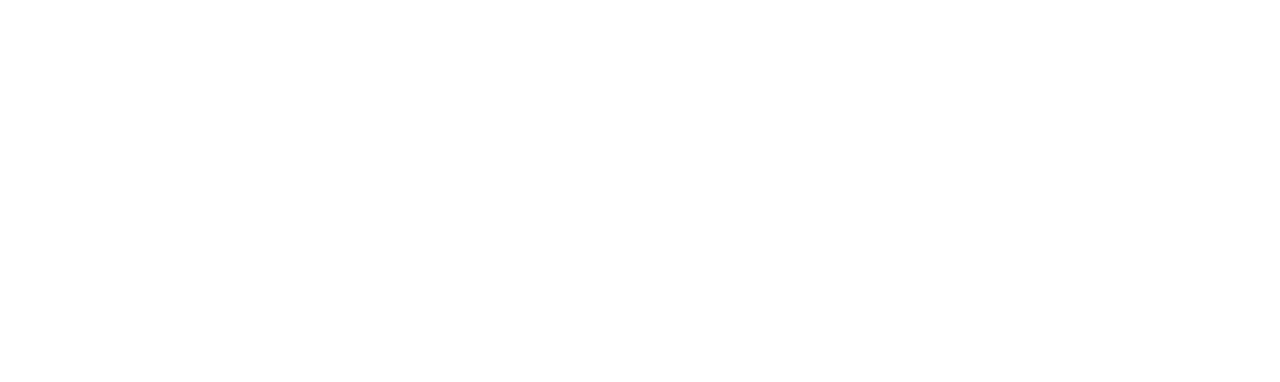
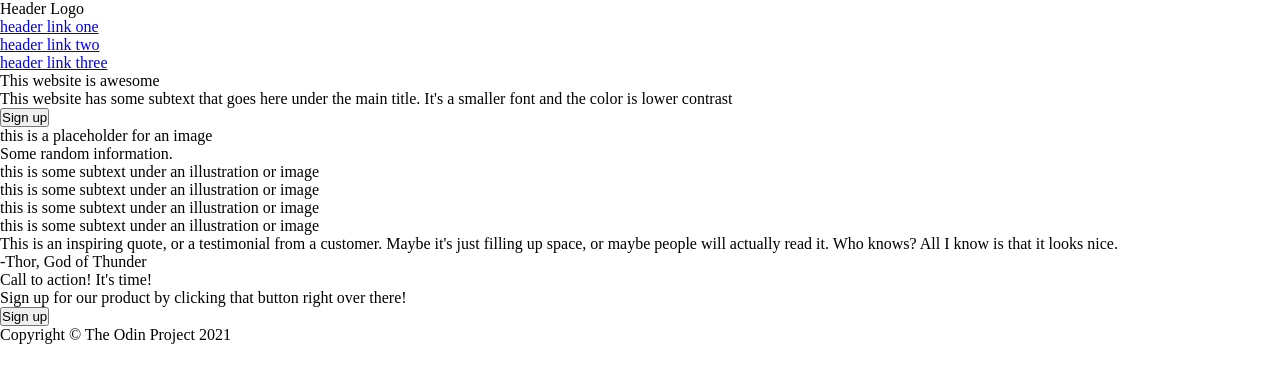
Before and after one commit to saffr3n-dump/landing-page, a plain HTML site: page index.html in a window 1280 px wide. Drawn offline with Linux system fonts and the light colour scheme.

Commit message:
feat: lay out index.html content

```diff
--- a/index.html
+++ b/index.html
@@ -8,5 +8,78 @@
     <title>Landing Page</title>
   </head>
   <body>
+    <div class="header">
+      <div class="logo">Header Logo</div>
+      <ul class="nav">
+        <li><a href="#">header link one</a></li>
+        <li><a href="#">header link two</a></li>
+        <li><a href="#">header link three</a></li>
+      </ul>
+    </div>
+
+    <div class="hero">
+      <div class="main">
+        <div class="title">This website is awesome</div>
+        <div class="text">
+          This website has some subtext that goes here under the main title.
+          It's a smaller font and the color is lower contrast
+        </div>
+        <button>Sign up</button>
+      </div>
+      <div class="img">this is a placeholder for an image</div>
+    </div>
+
+    <div class="info">
+      <div class="title">Some random information.</div>
+      <div class="content">
+        <div class="card">
+          <div class="img"></div>
+          <div class="text">
+            this is some subtext under an illustration or image
+          </div>
+        </div>
+        <div class="card">
+          <div class="img"></div>
+          <div class="text">
+            this is some subtext under an illustration or image
+          </div>
+        </div>
+        <div class="card">
+          <div class="img"></div>
+          <div class="text">
+            this is some subtext under an illustration or image
+          </div>
+        </div>
+        <div class="card">
+          <div class="img"></div>
+          <div class="text">
+            this is some subtext under an illustration or image
+          </div>
+        </div>
+      </div>
+    </div>
+
+    <div class="quote">
+      <div class="text">
+        This is an inspiring quote, or a testimonial from a customer. Maybe it's
+        just filling up space, or maybe people will actually read it. Who knows?
+        All I know is that it looks nice.
+      </div>
+      <div class="author">-Thor, God of Thunder</div>
+    </div>
+
+    <div class="action">
+      <div class="banner">
+        <div class="left">
+          <div class="title">Call to action! It's time!</div>
+          <div class="text">
+            Sign up for our product by clicking that button right over there!
+          </div>
+        </div>
+        <button class="right">Sign up</button>
+      </div>
+    </div>
+
+    <div class="footer">Copyright &copy; The Odin Project 2021</div>
   </body>
 </html>
```
